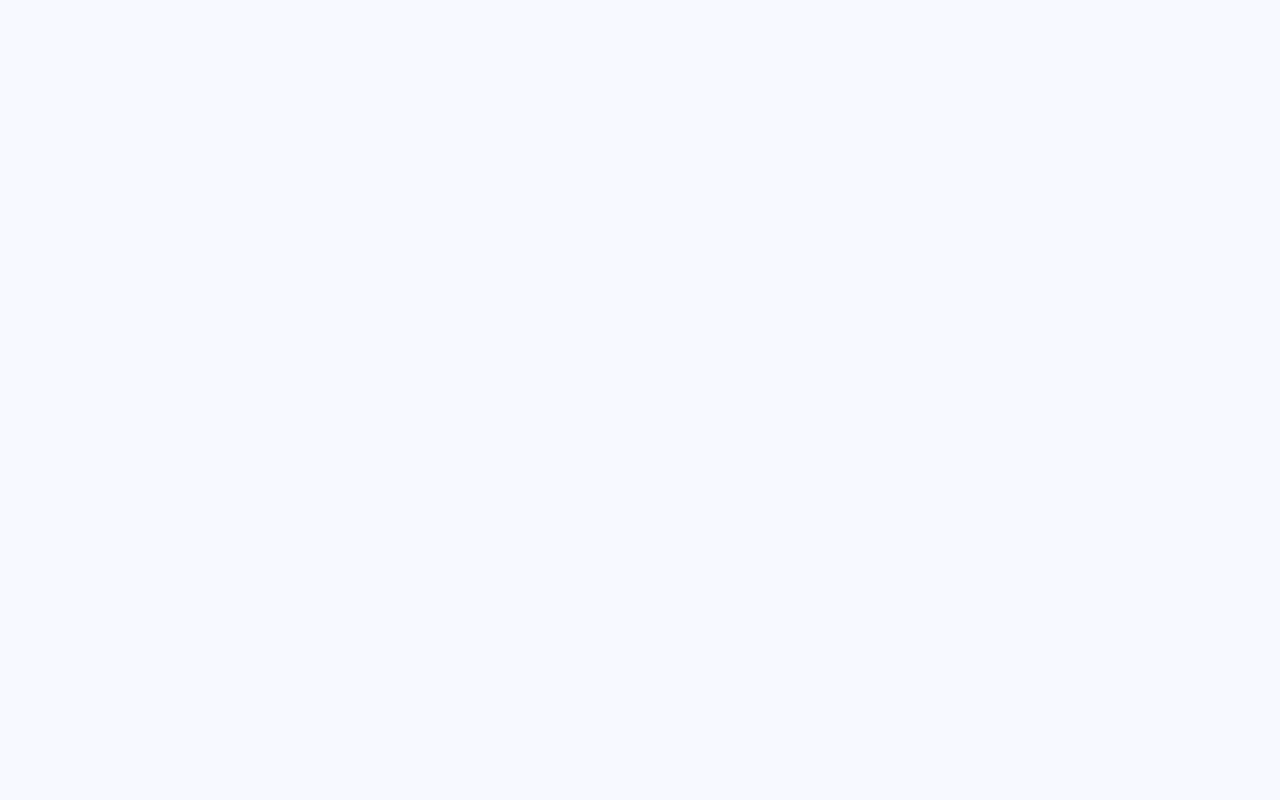
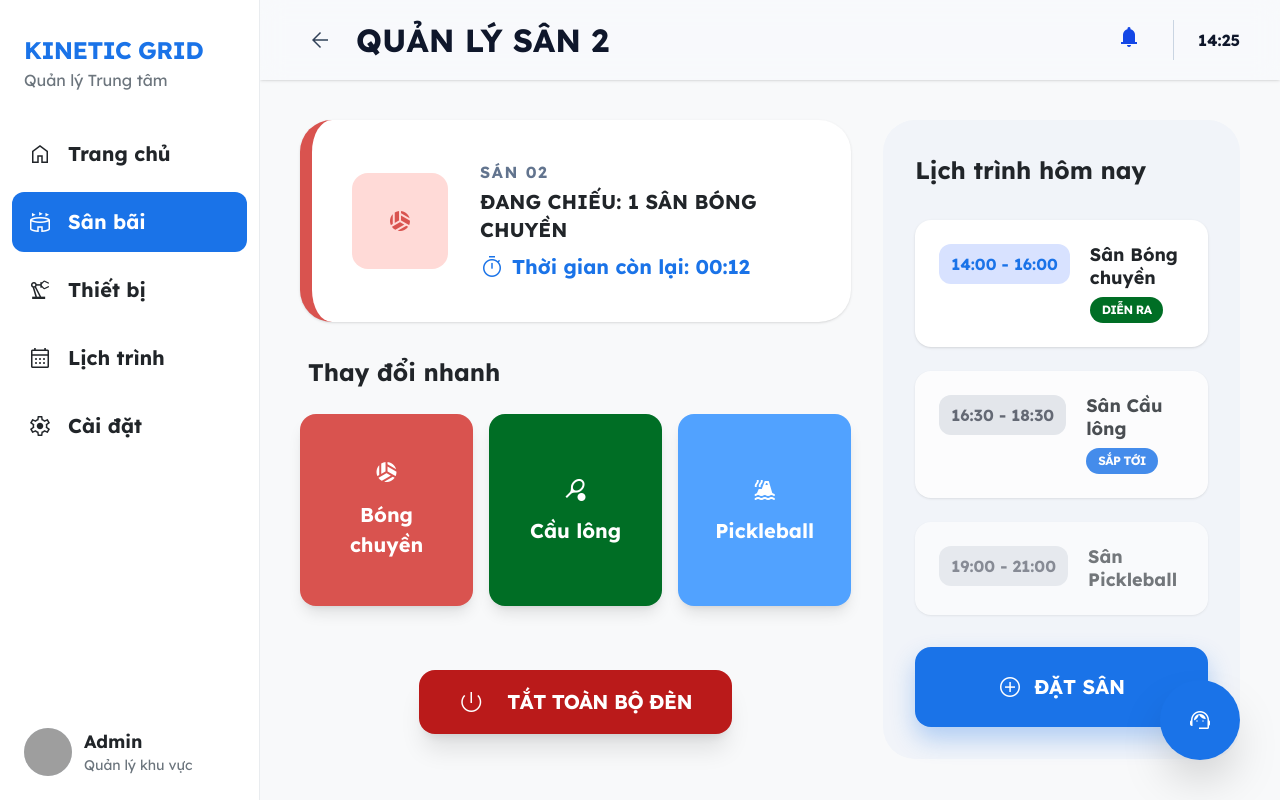
Before and after one commit to Uyhuynh23/HCI, a React (Vite) app: page /fields/1 in a window 1280 px wide. Before the commit this address had no page. Built offline with nearby package versions, Linux system fonts and the light colour scheme; grey boxes are pictures that could not be loaded.

Commit message:
feat: detailed fields

```diff
--- a/src/App.jsx
+++ b/src/App.jsx
@@ -2,10 +2,11 @@ import { BrowserRouter, Routes, Route } from 'react-router-dom';
 import { Layout } from './components/Layout';
 import { HomePage } from './pages/HomePage';
 import { FieldsPage } from './pages/FieldsPage';
+import { FieldDetailPage } from './pages/FieldDetailPage';
 import { EquipmentPage } from './pages/EquipmentPage';
 import { SchedulePage } from './pages/SchedulePage';
 import { PlaceholderPage } from './pages/PlaceholderPage';
-import './App.css'; // Vite expects this or we can just leave it
+import './App.css';
 
 function App() {
   return (
@@ -14,6 +15,7 @@ function App() {
         <Route path="/" element={<Layout />}>
           <Route index element={<HomePage />} />
           <Route path="fields" element={<FieldsPage />} />
+          <Route path="fields/:id" element={<FieldDetailPage />} />
           <Route path="equipment" element={<EquipmentPage />} />
           <Route path="schedule" element={<SchedulePage />} />
           <Route path="settings" element={<PlaceholderPage title="Cài đặt" />} />
--- /dev/null
+++ b/src/pages/FieldDetailPage.jsx
@@ -0,0 +1,130 @@
+import React from 'react';
+import { useNavigate } from 'react-router-dom';
+
+export function FieldDetailPage() {
+  const navigate = useNavigate();
+
+  return (
+    <div className="flex-1 flex flex-col bg-[#f8f9fa] overflow-y-auto relative antialiased">
+      {/* TopNavBar */}
+      <header className="sticky top-0 w-full h-20 flex justify-between items-center px-10 z-30 bg-slate-50/85 backdrop-blur-md shadow-sm shrink-0">
+        <div className="flex items-center gap-4">
+           <button
+             onClick={() => navigate('/fields')}
+             className="hover:bg-slate-200 rounded-full p-2 transition-colors flex items-center justify-center active:scale-95"
+           >
+             <span className="material-symbols-outlined text-slate-700">arrow_back</span>
+           </button>
+           <h2 className="text-[32px] font-bold uppercase text-slate-900 leading-[1.2]">QUẢN LÝ SÂN 2</h2>
+        </div>
+        <div className="flex items-center gap-6">
+          <button className="hover:bg-slate-200 rounded-full p-2 transition-colors duration-300 ease-in-out active:scale-95">
+            <span className="material-symbols-outlined text-blue-700 text-[24px]" style={{ fontVariationSettings: "'FILL' 1" }}>notifications</span>
+          </button>
+          <div className="h-10 w-[1px] bg-slate-300"></div>
+          <span className="text-[16px] font-bold text-slate-900">14:25</span>
+        </div>
+      </header>
+
+      {/* Main Content Canvas */}
+      <div className="p-10 grid grid-cols-10 gap-8 min-h-[1024px]">
+        {/* Left Column (60%) */}
+        <section className="col-span-6 flex flex-col gap-8">
+
+          {/* Status Card */}
+          <div className="bg-white p-10 rounded-[2rem] shadow-sm flex items-center gap-8 border-l-[12px] border-[#d9534f]">
+            <div className="bg-[#ffdad7] w-24 h-24 rounded-2xl flex items-center justify-center text-[#d9534f] shrink-0">
+              <span className="material-symbols-outlined text-[60px]" style={{ fontVariationSettings: "'FILL' 1" }}>sports_volleyball</span>
+            </div>
+            <div className="flex-1 flex flex-col">
+              <h3 className="text-[16px] font-bold text-slate-500 tracking-widest uppercase mb-1">SÁN 02</h3>
+              <p className="text-[20px] font-bold text-[#212529] mb-2 leading-[1.4]">ĐANG CHIẾU: 1 SÂN BÓNG CHUYỀN</p>
+              <div className="flex items-center gap-2 text-[#1a73e8] font-bold text-[20px]">
+                <span className="material-symbols-outlined">timer</span>
+                <span>Thời gian còn lại: 00:12</span>
+              </div>
+            </div>
+          </div>
+
+          {/* Quick Controls */}
+          <div className="flex flex-col gap-6">
+            <h3 className="text-[24px] font-bold text-[#212529] px-2">Thay đổi nhanh</h3>
+            <div className="grid grid-cols-3 gap-4">
+               <button className="bg-[#d9534f] p-6 rounded-2xl flex flex-col items-center justify-center gap-4 h-48 shadow-lg active:scale-95 transition-transform text-white font-bold text-[20px]">
+                  <span className="material-symbols-outlined text-[48px]" style={{ fontVariationSettings: "'FILL' 1" }}>sports_volleyball</span>
+                  <span>Bóng chuyền</span>
+               </button>
+               <button className="bg-[#006e25] p-6 rounded-2xl flex flex-col items-center justify-center gap-4 h-48 shadow-lg active:scale-95 transition-transform text-white font-bold text-[20px]">
+                  <span className="material-symbols-outlined text-[48px]" style={{ fontVariationSettings: "'FILL' 1" }}>sports_tennis</span>
+                  <span className="text-center leading-tight">Cầu lông</span>
+               </button>
+               <button className="bg-blue-400 p-6 rounded-2xl flex flex-col items-center justify-center gap-4 h-48 shadow-lg active:scale-95 transition-transform text-white font-bold text-[20px]">
+                  <span className="material-symbols-outlined text-[48px]" style={{ fontVariationSettings: "'FILL' 1" }}>mountain_steam</span>
+                  <span className="text-center leading-tight">Pickleball</span>
+               </button>
+            </div>
+          </div>
+
+          {/* Swipe Slider / Turn Off All */}
+          <div className="mt-8 flex justify-center">
+            <button className="w-fit px-10 bg-[#ba1a1a] rounded-2xl flex items-center justify-center gap-4 active:scale-[0.98] transition-transform shadow-xl text-white h-16 border-none">
+               <div className="flex items-center gap-6">
+                 <span className="material-symbols-outlined text-[24px]" style={{ fontWeight: 300 }}>power_settings_new</span>
+                 <span className="font-bold uppercase tracking-tight text-[20px]">TẮT TOÀN BỘ ĐÈN</span>
+               </div>
+            </button>
+          </div>
+
+        </section>
+
+        {/* Right Column (40%) */}
+        <section className="col-span-4 bg-[#f1f4f9] rounded-[2rem] p-8 flex flex-col h-fit">
+          <h3 className="text-[24px] font-bold text-[#212529] mb-8">Lịch trình hôm nay</h3>
+          <div className="flex-1 flex flex-col gap-6">
+             {/* Slot 1 */}
+            <div className="bg-white p-6 rounded-2xl flex items-start gap-5 shadow-sm">
+                <div className="bg-[#d8e2ff] text-[#1a73e8] font-bold py-2 px-3 rounded-xl text-[16px] whitespace-nowrap">
+                   14:00 - 16:00
+                </div>
+                <div className="flex-1">
+                   <p className="text-[18px] text-[#212529] font-bold leading-tight">Sân Bóng chuyền</p>
+                   <span className="inline-block mt-2 bg-[#006e25] text-white text-[12px] font-bold px-3 py-1 rounded-full uppercase tracking-tighter">Diễn ra</span>
+                </div>
+            </div>
+             {/* Slot 2 */}
+            <div className="bg-white p-6 rounded-2xl flex items-start gap-5 shadow-sm opacity-80">
+                <div className="bg-[#e0e3e8] text-[#414754] font-bold py-2 px-3 rounded-xl text-[16px] whitespace-nowrap">
+                   16:30 - 18:30
+                </div>
+                <div className="flex-1">
+                   <p className="text-[18px] text-[#212529] font-bold leading-tight">Sân Cầu lông</p>
+                   <span className="inline-block mt-2 bg-[#1a73e8] text-white text-[12px] font-bold px-3 py-1 rounded-full uppercase tracking-tighter">SẮP TỚI</span>
+                </div>
+            </div>
+             {/* Slot 3 */}
+            <div className="bg-white p-6 rounded-2xl flex items-start gap-5 shadow-sm opacity-60">
+                <div className="bg-[#e0e3e8] text-[#414754] font-bold py-2 px-3 rounded-xl text-[16px] whitespace-nowrap">
+                   19:00 - 21:00
+                </div>
+                <div className="flex-1">
+                   <p className="text-[18px] text-[#212529] font-bold leading-tight">Sân Pickleball</p>
+                </div>
+            </div>
+          </div>
+
+          <button className="mt-8 bg-[#1a73e8] text-white h-20 rounded-2xl font-bold text-[20px] flex items-center justify-center gap-3 shadow-[0_12px_24px_rgba(26,115,232,0.3)] active:scale-95 transition-all w-full border-none">
+            <span className="material-symbols-outlined text-[28px]">add_circle</span>ĐẶT SÂN
+          </button>
+        </section>
+      </div>
+
+      {/* FAB */}
+      <div className="fixed bottom-10 right-10 flex flex-col items-end gap-4 z-50 pointer-events-none">
+         <button className="bg-[#1a73e8] w-20 h-20 rounded-full flex items-center justify-center text-white shadow-2xl hover:scale-105 active:scale-95 transition-all group relative pointer-events-auto border-none">
+            <span className="material-symbols-outlined text-[40px]">support_agent</span>
+            <span className="absolute right-24 bg-[#212529] text-white px-4 py-2 rounded-xl text-[16px] font-bold opacity-0 group-hover:opacity-100 transition-opacity whitespace-nowrap pointer-events-none">Hỗ trợ khẩn cấp</span>
+         </button>
+      </div>
+    </div>
+  );
+}
--- a/src/pages/FieldsPage.jsx
+++ b/src/pages/FieldsPage.jsx
@@ -1,4 +1,9 @@
+import React from 'react';
+import { useNavigate } from 'react-router-dom';
+
 export function FieldsPage() {
+  const navigate = useNavigate();
+
   return (
     <div className="flex-1 overflow-y-auto">
       {/* TopNavBar Shell */}
@@ -143,7 +148,7 @@ export function FieldsPage() {
                 <span className="body-style !text-on-surface whitespace-nowrap">12 phút</span>
               </div>
               <div className="text-right">
-                <button className="px-6 py-3 bg-surface-container text-on-surface action-style rounded-xl hover:bg-surface-container-high active:scale-95 transition-all">Quản lý</button>
+                <button onClick={() => navigate('/fields/2')} className="px-6 py-3 bg-surface-container text-on-surface action-style rounded-xl hover:bg-surface-container-high active:scale-95 transition-all cursor-pointer">Quản lý</button>
               </div>
             </div>
 
```
